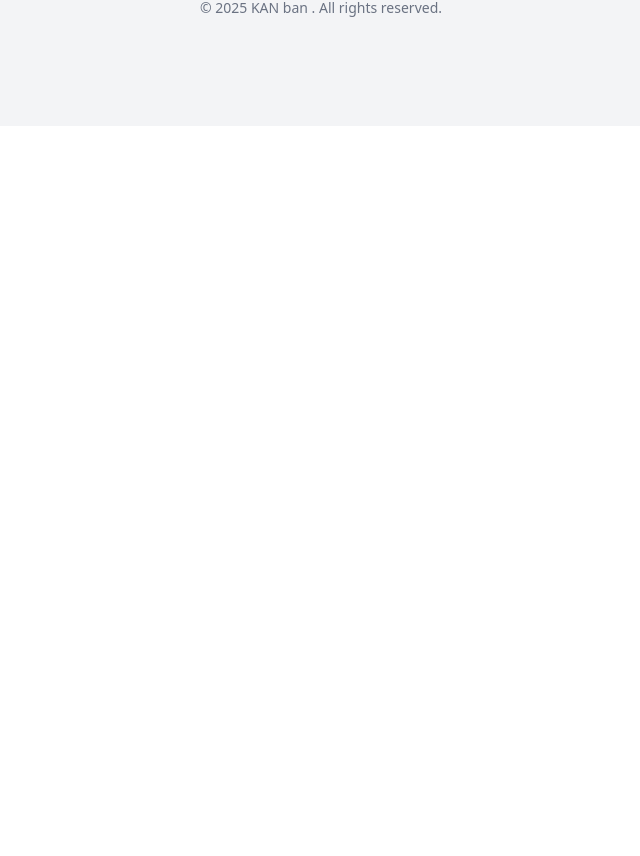
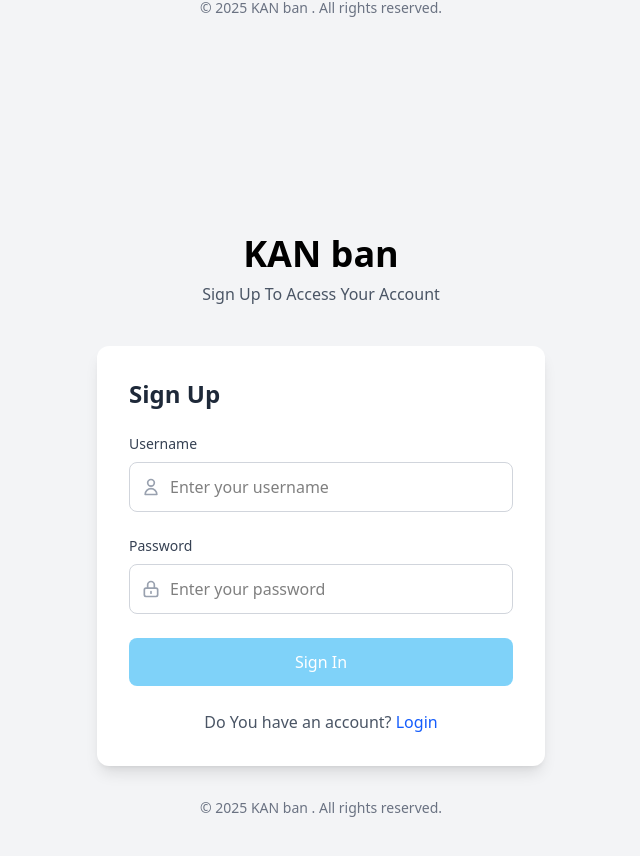
Before and after one commit to sayyedrabeeh/Kanban, a React (Vite) app in the folder frontend/kanban/: page / in a window 1280 px wide. Shown: the part 674-1530 px from the top of the page, without its empty margins (319-959 px from the left). Before the commit the page ends 800 px from the top, so only its background shows below. Built offline with nearby package versions, Linux system fonts and the light colour scheme.

Commit message:
signup ui

```diff
--- a/frontend/kanban/src/App.jsx
+++ b/frontend/kanban/src/App.jsx
@@ -1,11 +1,13 @@
 import { useState } from 'react'
 import  Login from './pages/login'
+import  Signup from './pages/signup'
 
 function App() {
 
   return (
     <>
        <Login/>
+       <Signup/>
     </>
   )
 }
--- a/frontend/kanban/src/pages/signup.jsx
+++ b/frontend/kanban/src/pages/signup.jsx
@@ -9,7 +9,7 @@ function Signup (){
     const [confirmPassword , setConfirmPassword ] = useState('')
     const [isLoading , setIsLoading ] = useState(false)
     const [errorMsg , setErrorMsg ] = useState('')
-    const navigate = useNavigate()
+    // const navigate = useNavigate()
 
     const handleSignup = async(e) =>{
           e.preventDefault();
@@ -26,9 +26,9 @@ function Signup (){
                 email,
                 password
             })
-        navigate('/Login',{
-            state:{message:'Account Created SuccessFully'}
-        })
+        // navigate('/Login',{
+        //     state:{message:'Account Created SuccessFully'}
+        // })
         }catch(error){
              console.error('signup error :',error)
              setErrorMsg(error.response?.data?.error || 'Signup Failed. Please Try Again ')
@@ -37,10 +37,100 @@ function Signup (){
         }
     }
 
-    return(
-        <>
-        </>
-    )
+    return (
+        <div className="min-h-screen flex items-center justify-center bg-gray-100 dark:bg-black px-4">
+            <div className="w-full max-w-md">
+                <div className="text-center mb-10">
+                    <h1 className="text-4xl font-bold dark:text-white mb-2">KAN ban </h1>
+                    <p className="text-gray-600  dark:text-gray-400 ">Sign Up To Access Your Account</p>
+                </div>
+
+                 <form onSubmit={handleSignup} className="bg-white dark:bg-gray-800 p-8 rounded-xl shadow-lg">
+                   <h2 className="text-2xl font-bold mb-6 text-gray-800">Sign Up</h2>
+
+                    {errorMsg && (
+                        <div className="mb-4 p-3 bg-red-100 dark:bg-red-200 border-l-4  bg-red-50 border-l-4 border-red-500 text-red-700">
+                            <p>{errorMsg}</p>
+                        </div>
+                    )}
+
+                    <div className="mb-6">
+                        <label htmlFor="username" className="block text-gray-700 text-sm font-medium mb-2">Username</label>
+                        <div className="relative">
+                            <div className="absolute inset-y-0 left-0 flex items-center pl-3 pointer-events-none">
+                                <svg className="w-5 h-5 text-gray-400" fill="none" stroke="currentColor" viewBox="0 0 24 24" xmlns="http://www.w3.org/2000/svg">
+                                    <path strokeLinecap="round" strokeLinejoin="round" strokeWidth="2" d="M16 7a4 4 0 11-8 0 4 4 0 018 0zM12 14a7 7 0 00-7 7h14a7 7 0 00-7-7z"></path>
+                                </svg>
+                            </div>
+                            <input
+                                id="username"
+                                type="text"
+                                placeholder="Enter your username"
+                                value={username}
+                                onChange={(e) => setUsername(e.target.value)}
+                                required
+                                className="w-full pl-10 pr-3 py-3 border border-gray-300 dark:border-gray-600 dark:bg-gray-700 dark:text-white rounded-lg focus:outline-none focus:ring-2 focus:ring-blue-500"
+                            />
+                        </div>
+                    </div>
+
+                    <div className="mb-6">
+                        <label htmlFor="password" className="block text-gray-700 text-sm font-medium mb-2">Password</label>
+                        <div className="relative">
+                            <div className="absolute inset-y-0 left-0 flex items-center pl-3 pointer-events-none">
+                                <svg className="w-5 h-5 text-gray-400" fill="none" stroke="currentColor" viewBox="0 0 24 24" xmlns="http://www.w3.org/2000/svg">
+                                    <path strokeLinecap="round" strokeLinejoin="round" strokeWidth="2" d="M12 15v2m-6 4h12a2 2 0 002-2v-6a2 2 0 00-2-2H6a2 2 0 00-2 2v6a2 2 0 002 2zm10-10V7a4 4 0 00-8 0v4h8z"></path>
+                                </svg>
+                            </div>
+                            <input
+                                id="password"
+                                type="password"
+                                placeholder="Enter your password"
+                                value={password}
+                                onChange={(e) => setPassword(e.target.value)}
+                                required
+                                className="w-full pl-10 pr-3 py-3 border border-gray-300 dark:border-gray-600 dark:bg-gray-700 dark:text-white rounded-lg focus:outline-none focus:ring-2 focus:ring-blue-500"
+                            />
+                        </div>
+                    </div>
+
+                    <button
+                        type="submit"
+                        disabled={isLoading}
+                        className={`w-full bg-sky-500/50  text-white py-3 px-4 rounded-lg font-medium transition duration-200 ${
+                            isLoading ? 'bg-blue-400 cursor-not-allowed' : 'hover:bg-blue-700'
+                        }`}
+                    >
+                        {isLoading ? (
+                            <span className="flex items-center justify-center">
+                                <svg className="animate-spin -ml-1 mr-2 h-5 w-5 text-white" xmlns="http://www.w3.org/2000/svg" fill="none" viewBox="0 0 24 24">
+                                    <circle className="opacity-25" cx="12" cy="12" r="10" stroke="currentColor" strokeWidth="4"></circle>
+                                    <path className="opacity-75" fill="currentColor" d="M4 12a8 8 0 018-8V0C5.373 0 0 5.373 0 12h4zm2 5.291A7.962 7.962 0 014 12H0c0 3.042 1.135 5.824 3 7.938l3-2.647z"></path>
+                                </svg>
+                                Signing Up...
+                            </span>
+                        ) : 'Sign In'}
+                    </button>
+
+                    <div className="text-center mt-6">
+                        <p className="text-gray-600 dark:text-gray-400">
+                            Do You  have an account?{' '}
+                             <span className="text-blue-600 hover:underline font-medium  cursor-pointer">
+                                Login
+                            </span>
+                        </p>
+                    </div>
+                </form>
+
+                <div className="text-center mt-8">
+                    <p className="text-sm text-gray-500">
+                        © {new Date().getFullYear()} KAN ban . All rights reserved.
+                    </p>
+                </div>
+            </div>
+        </div>
+
+    );
 
 }
 export default Signup
```
